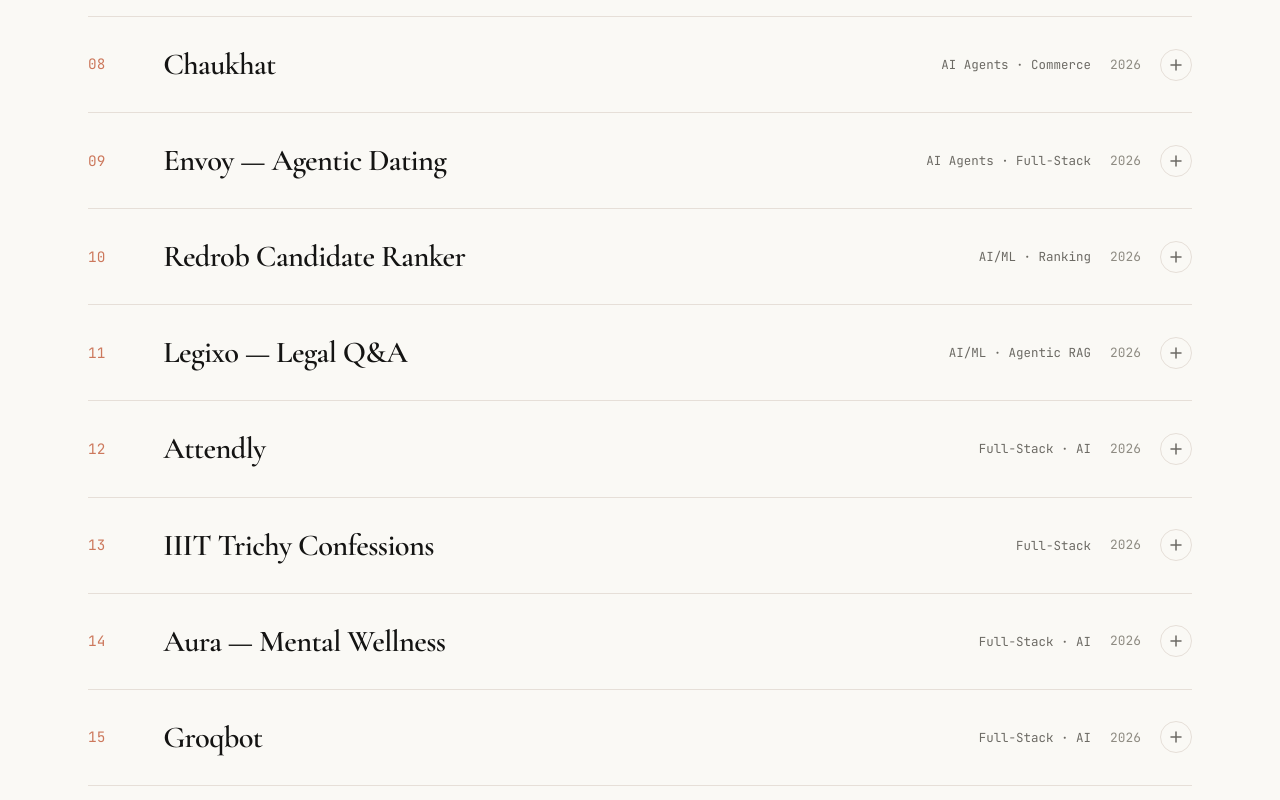
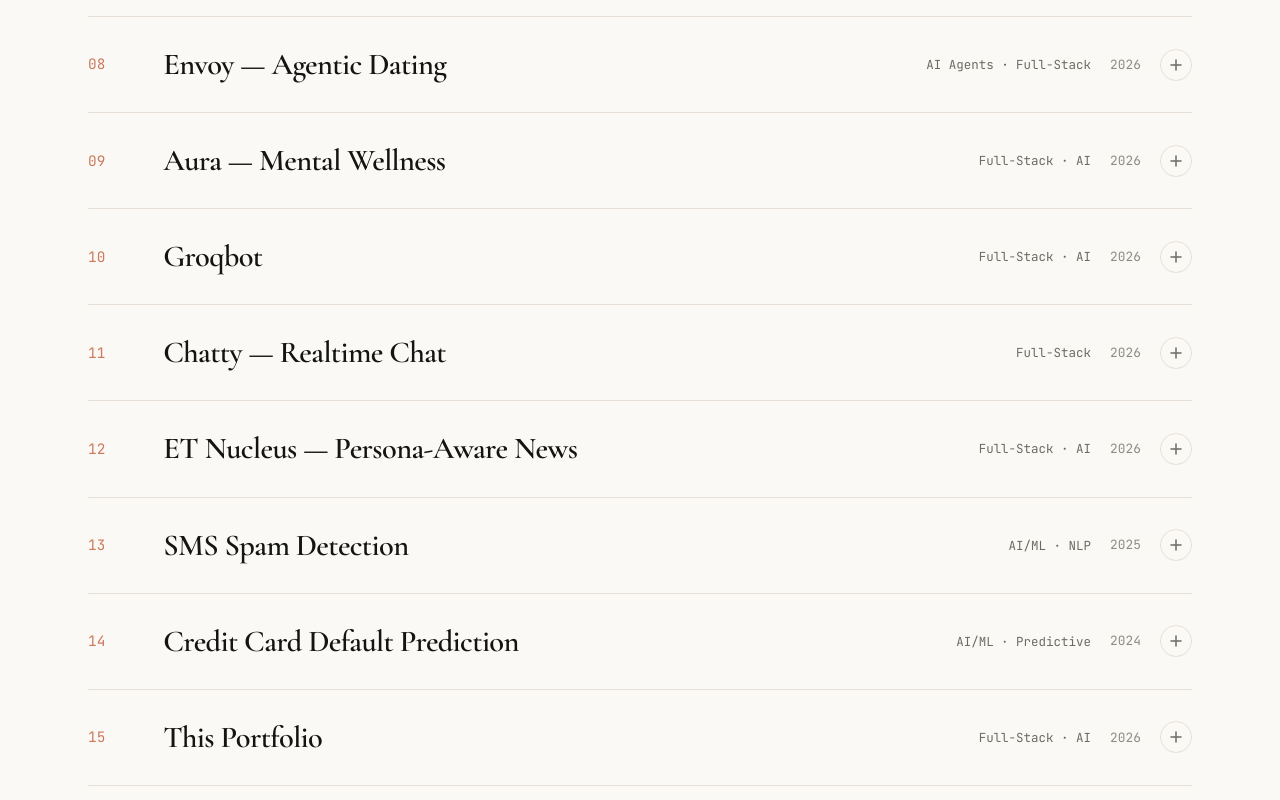
Before and after one commit to gpr-27/portfolio, a React (Vite) app in the folder frontend/: page / in a window 1280 px wide. Shown: the part 3740-4540 px from the top of the page. Built offline with nearby package versions, Linux system fonts and the light colour scheme; no server answers.

Commit message:
Limit portfolio to the 13 core projects plus SMS spam and credit default.
Remove NIFTY Signal Pod, Redrob, Legixo, Attendly and IIITT Confessions;
add a card for the portfolio itself.

```diff
--- a/frontend/src/data/assistant.ts
+++ b/frontend/src/data/assistant.ts
@@ -141,7 +141,7 @@ export function localAnswer(raw: string): string {
   // Projects overview
   if (/(projects?|work|built|build|made|portfolio|case stud)/.test(q)) {
     const featured = projects.filter((p) => p.featured).map((p) => p.title)
-    return `I’ve built ${projects.length}+ projects. A few highlights: ${list(featured)}. Ask me about any one for the full case study.`
+    return `I’ve built ${projects.length} projects. A few highlights: ${list(featured)}. Ask me about any one for the full case study.`
   }
 
   // Skills
--- a/frontend/src/data/projects.ts
+++ b/frontend/src/data/projects.ts
@@ -137,34 +137,6 @@ export const projects: Project[] = [
     featured: true,
   },
   {
-    id: 'nifty-signal-pod',
-    title: 'NIFTY Signal Pod',
-    tagline: 'A fine-tuned small LM that turns options snapshots into trading signals.',
-    kind: 'AI/ML · Fine-Tuning',
-    period: '2026',
-    problem:
-      'Reading a NIFTY 50 options market-state snapshot into a disciplined, machine-readable trade call is noisy and inconsistent.',
-    approach:
-      'Fine-tuned TinyLlama-1.1B with LoRA on Kaggle (T4) to emit a structured JSON signal, wrapped in a deterministic orchestrator that applies three suppression rules — plus a pre-committed eval suite and a RAG ablation.',
-    outcome:
-      'A reproducible quant pipeline: adapter + orchestrator + MLflow tracking, with eval thresholds committed before training to keep the experiment honest.',
-    highlights: [
-      'LoRA / PEFT fine-tune of TinyLlama-1.1B emitting structured JSON signals',
-      'Deterministic 3-rule orchestrator: ADX gate, parse gate, and conviction gate',
-      'Two-condition RAG ablation + MLflow-tracked eval suite committed before training',
-    ],
-    stack: ['TinyLlama', 'LoRA / PEFT', 'PyTorch', 'RAG', 'MLflow'],
-    metrics: [
-      { value: 1.1, decimals: 1, suffix: 'B', label: 'Params Fine-Tuned' },
-      { value: 3, label: 'Suppression Rules' },
-    ],
-    links: {
-      github: 'https://github.com/gpr-27/nifty-signal-pod',
-      kaggle: 'https://www.kaggle.com/code/praneethg27/notebook9997f4f4e6',
-    },
-    featured: true,
-  },
-  {
     id: 'kairos-ai',
     title: 'Kairos AI',
     tagline: 'A Socratic AI tutor for DSA, competitive programming & system design.',
@@ -286,76 +258,6 @@ export const projects: Project[] = [
       demo: 'https://envoy-agentic-dating.vercel.app',
     },
   },
-  {
-    id: 'redrob',
-    title: 'Redrob Candidate Ranker',
-    tagline: 'Picks the top 100 from 100,000 candidates — and catches the honeypots.',
-    kind: 'AI/ML · Ranking',
-    period: '2026',
-    highlights: [
-      'Seven weighted scoring dimensions encode the JD rubric instead of keyword matching',
-      'Multi-signal honeypot detector catches impossible profiles (e.g. tenure before a company existed)',
-      'Fact-only reasoning per candidate; pure-stdlib Python, ranks 100K profiles in ~10 s on CPU',
-    ],
-    stack: ['Python', 'Streamlit', 'Hugging Face Spaces'],
-    metrics: [
-      { value: 100, suffix: 'K', label: 'Profiles Ranked' },
-      { value: 10, prefix: '~', suffix: 's', label: 'On CPU' },
-    ],
-    links: {
-      github: 'https://github.com/gpr-27/redrob-candidate-ranking',
-      demo: 'https://huggingface.co/spaces/praneethg27/redrob-ranker',
-    },
-  },
-  {
-    id: 'legixo-qa',
-    title: 'Legixo — Legal Q&A',
-    tagline: 'Grounded Q&A over legal documents that cites its chunks — or abstains.',
-    kind: 'AI/ML · Agentic RAG',
-    period: '2026',
-    highlights: [
-      'LangGraph loop: expand → retrieve → grade → generate / refine / give up, with bounded retries',
-      'Every answer cites exact source chunks, and says so when the documents lack the answer',
-      'Gold-set evaluation checks both citation accuracy and abstain correctness',
-    ],
-    stack: ['LangGraph', 'Pinecone', 'FastAPI', 'Groq', 'Gemini Embeddings'],
-    links: {
-      github: 'https://github.com/gpr-27/legixo-qa',
-    },
-  },
-  {
-    id: 'attendly',
-    title: 'Attendly',
-    tagline: 'A personal AI attendance co-pilot — mark classes, track bunk %, plan skips.',
-    kind: 'Full-Stack · AI',
-    period: '2026',
-    highlights: [
-      'Installable PWA with an offline Dexie cache and Supabase as the source of truth',
-      'Gemini parses timetable photos; a Groq-powered coach gives attendance insights',
-      'Clerk auth, cross-device sync, and PDF attendance export',
-    ],
-    stack: ['Next.js', 'TypeScript', 'Supabase', 'Clerk', 'Dexie', 'Groq', 'Gemini'],
-    links: {
-      github: 'https://github.com/gpr-27/attendly',
-      demo: 'https://attendly-navy.vercel.app',
-    },
-  },
-  {
-    id: 'iiitt-confessions',
-    title: 'IIIT Trichy Confessions',
-    tagline: 'A live anonymous campus platform with real-time chat and push notifications.',
-    kind: 'Full-Stack',
-    period: '2026',
-    highlights: [
-      'In production with real campus users; additive, backward-compatible API releases',
-      'Socket.IO real-time chat, web push, profanity filtering, and per-IP rate limiting',
-      'Next.js frontend on Vercel with an Express 5 + MongoDB API on Render',
-    ],
-    stack: ['Next.js', 'React 19', 'Express 5', 'Socket.IO', 'MongoDB', 'Playwright'],
-    links: {
-      demo: 'https://iiitt-confessions.vercel.app',
-    },
-  },
 
   // ---------------- GRID ----------------
   {
@@ -454,6 +356,23 @@ export const projects: Project[] = [
     metrics: [{ value: 6, label: 'Models Benchmarked' }],
     links: {},
   },
+  {
+    id: 'portfolio',
+    title: 'This Portfolio',
+    tagline: 'The site you’re on — with a grounded AI assistant that answers as me.',
+    kind: 'Full-Stack · AI',
+    period: '2026',
+    highlights: [
+      'Every section is rendered from one typed data source shared with the chat assistant',
+      'AI assistant grounded only in on-page facts, served from a Vercel Python function',
+      'Light / dark themes, smooth scroll, and a contact form backed by MongoDB',
+    ],
+    stack: ['React', 'TypeScript', 'Vite', 'Python', 'Vercel', 'MongoDB'],
+    links: {
+      github: 'https://github.com/gpr-27/portfolio',
+      demo: 'https://portfolio-black-six-34.vercel.app',
+    },
+  },
 ]
 
 export const featuredProjects = projects.filter((p) => p.featured)
```
